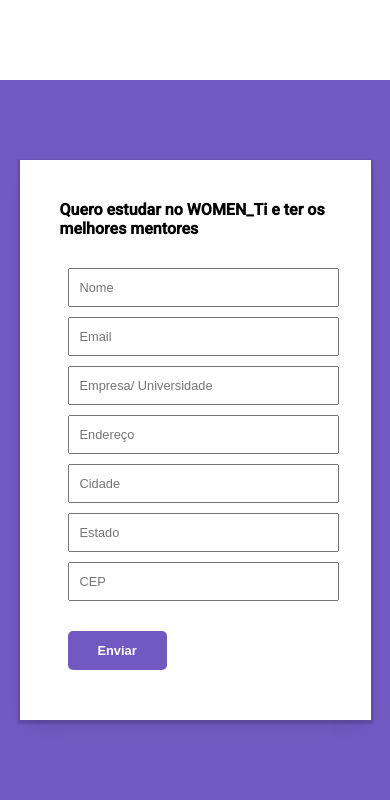
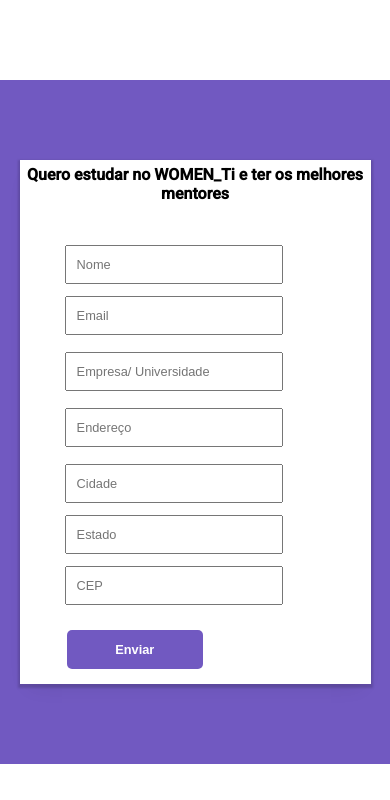
Before and after one commit to nnovaesisabella/tecnicasresponsivas, a plain HTML site: page index.html in a window 390 px wide. Shown: the part 2639-3439 px from the top of the page. After the commit the page ends 3403 px from the top, so only its background shows below. Drawn offline with Linux system fonts and the light colour scheme.

Commit message:
Alterações inputs formulário

```diff
--- a/assets/css/styles.css
+++ b/assets/css/styles.css
@@ -371,25 +371,24 @@ body {
 
 
 @media (max-width:872px) {
-
-    .group-wrap .input-control1 {
-        width: 80%;
+    .group-wrap {
+        margin-top: 15px;
+        display: flex;
+        flex-wrap: wrap;
     }
 
-    .group-wrap .input-control2 {
-        width: 80%;
-    }
-
-    .group-wrap .input-control3 {
-        width: 50%;
+    .group-wrap .input-control {
+        width: 30%;
+        margin-top: 13px;
     }
 }
 
-@media(max-width: 768px) {
+@media(max-width: 786px) {
 
     html {
         font-size: 50%;
     }
+
 
 }
 
@@ -482,25 +481,57 @@ body {
     }
 
     .form-group {
-        display: block;
+        display: flexbox;
         margin: auto;
+        text-align: center;
     }
 
     .form-group,
     .input-control {
-        width: 100%;
+        width: 80%;
 
 
+    }
+
+    .form-group .button {
+        width: 50%;
     }
 
 
 }
 
-@media (max-width: 411px) {
+@media (max-width: 562px) {
 
     #form h2 {
         font-size: 2rem
     }
 
 
+    #form form {
+
+        text-align: center;
+        padding: 5px;
+        m
+    }
+
+    .form-group .input-control {
+        margin: 12px 6px 0px;
+    }
+
+    .group-wrap,
+    .form-group {
+
+        display: flex;
+        flex-direction: column;
+        justify-content: center;
+        padding: 0;
+        margin-top: 5px;
+    }
+
+    .group-wrap .input-control {
+        width: 80%;
+    }
+
+
+
 }
--- a/index.html
+++ b/index.html
@@ -10,7 +10,7 @@
 
     <!-- Styles -->
     <link rel="stylesheet" href="./assets/css/styles.css">
-    <link rel="stylesheet" href="./assets//css/print.css">
+    <link rel="stylesheet" href="./assets//css/print.css" media="print" >
 </head>
 
 <body>
```
